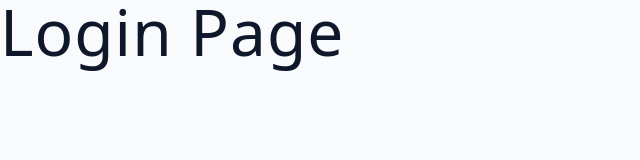
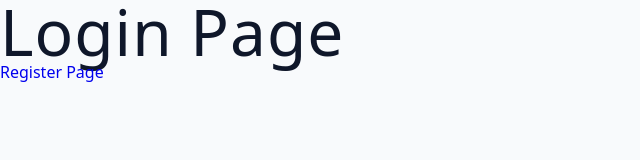
Before and after one commit to Sagnik004/jobify, a React (Vite) app in the folder client/: page /login in a window 1280 px wide. Shown: the top 160 px of the page, without its empty margins (0-640 px from the left). Built offline with nearby package versions, Linux system fonts and the light colour scheme.

Commit message:
added some sample Link's

```diff
--- a/client/src/pages/Login.jsx
+++ b/client/src/pages/Login.jsx
@@ -1,6 +1,11 @@
+import { Link } from "react-router-dom";
+
 const Login = () => {
   return (
-    <h1>Login Page</h1>
+    <div>
+      <h1>Login Page</h1>
+      <Link to='/register'>Register Page</Link>
+    </div>
   );
 }
 
--- a/client/src/pages/Register.jsx
+++ b/client/src/pages/Register.jsx
@@ -1,6 +1,11 @@
+import { Link } from "react-router-dom";
+
 const Register = () => {
   return (
-    <h1>Register Page</h1>
+    <div>
+      <h1>Register Page</h1>
+      <Link to='/login'>Login Page</Link>
+    </div>
   );
 }
 
```
